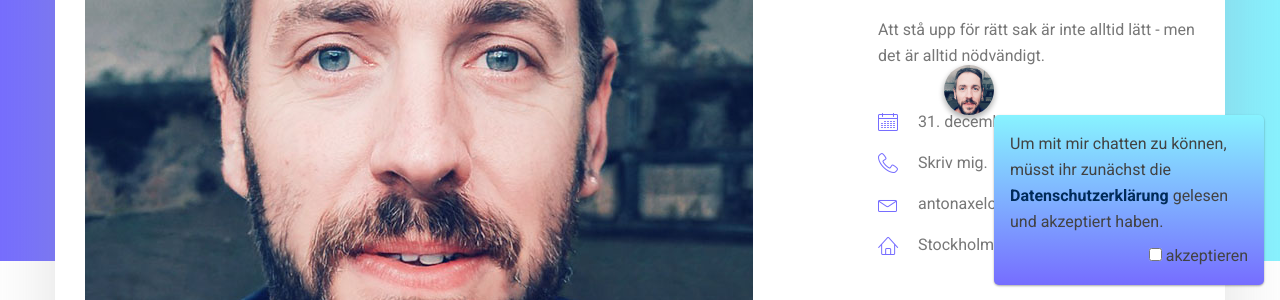
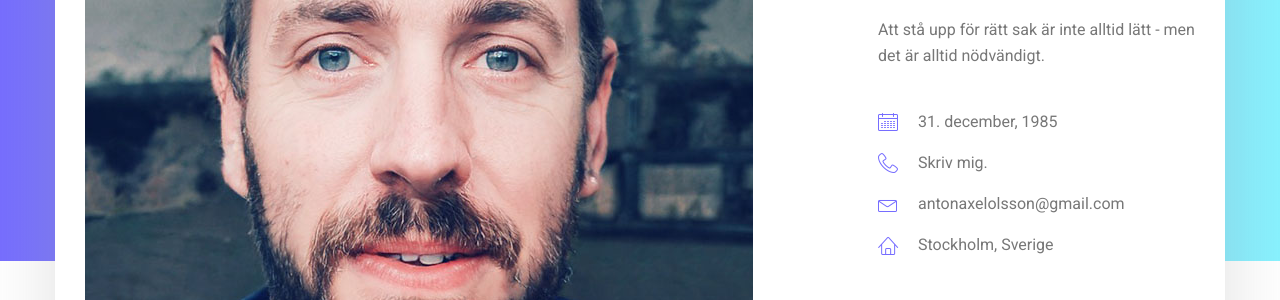
Before and after one commit to homeescaperooms/antonaxelolsson, a plain HTML site: page chat/index.html in a window 1280 px wide. Shown: the part 499-799 px from the top of the page. Drawn offline with Linux system fonts and the light colour scheme; a script that the page names is missing.

Commit message:
Update index.html
Snatchbot durch Chatteron ersetzt

```diff
--- a/chat/index.html
+++ b/chat/index.html
@@ -154,23 +154,15 @@
         </section>
         <!--================End Welcome Area =================-->
 
-		<div id="grid">
-			<div class="img"></div>
-
-			<div id="wrapper-privacy-policy">
-				<p>
-					Um mit mir chatten zu können, müsst ihr zunächst die
-					<a href="/Datenschutz.html" title="Datenschutzerklärung">
-						Datenschutzerklärung
-					</a>
-					gelesen und akzeptiert haben.
-					<div id="wrapper-checkbox-privacy-policy">
-						<input type="checkbox" id="checkbox-privacy-policy">
-						<label for="checkbox-privacy-policy">akzeptieren</label>
-					</div>
-				</p>
-			</div>
-		</div>
+<script defer>
+  function loadChatWidget() {
+	chatteron.init({
+	clientId: "RVihwaz55yccZ6qUfcOdT"
+  });
+}
+</script>
+<script defer src="https://web.leena.ai/scripts/sdk.js" onload="loadChatWidget();">
+</script>
 
         <!--================Footer Area =================-->
         <footer class="footer_area p_120">
```
